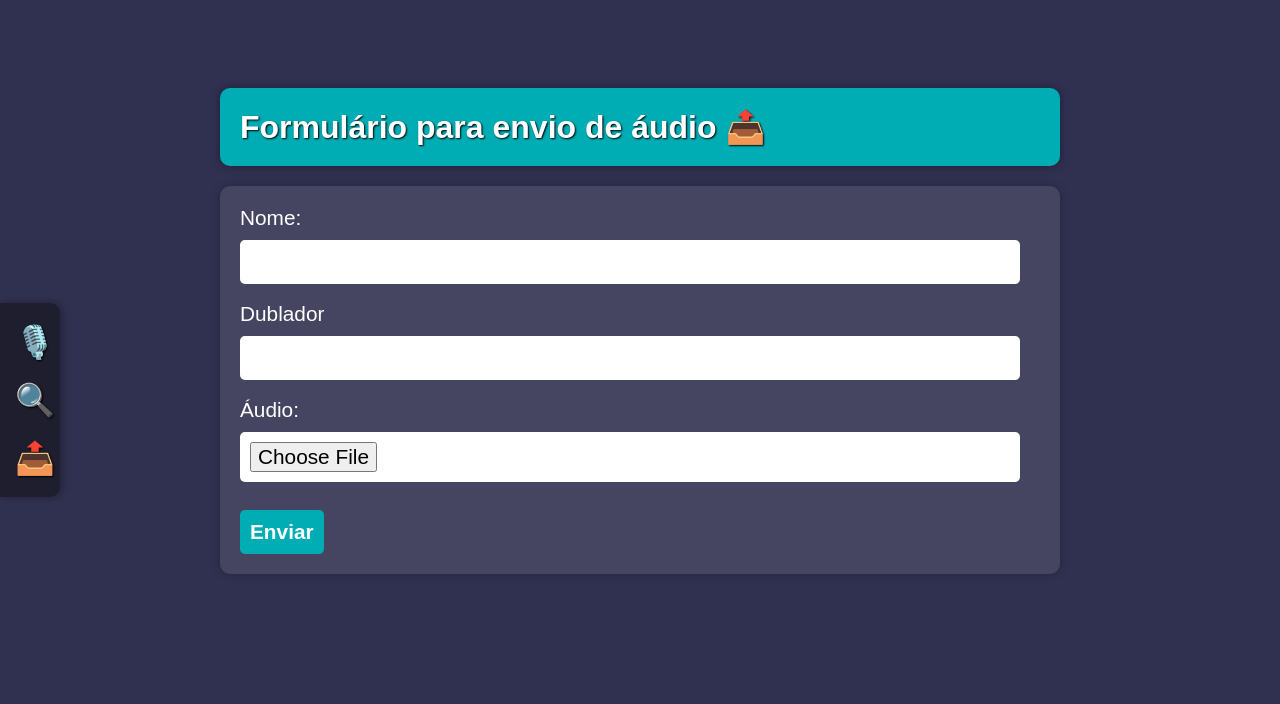
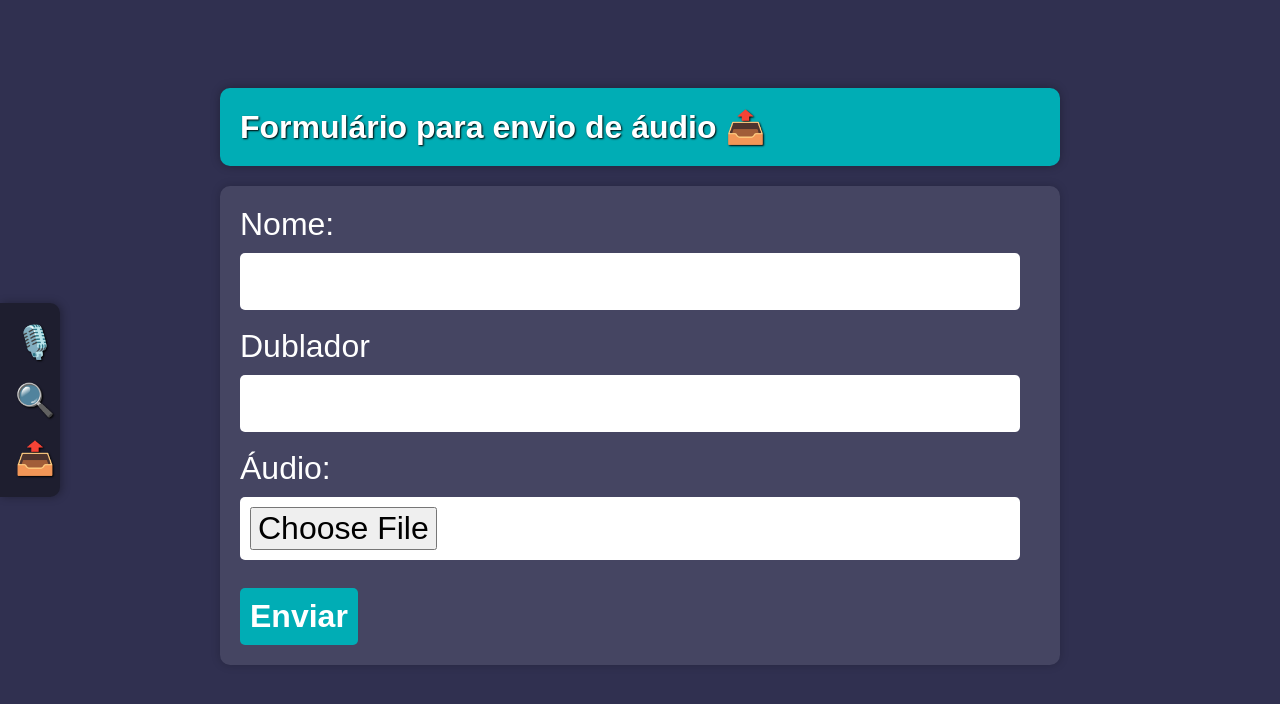
Before and after one commit to VitorFonseca123/Vozes_BD, a Flask app: page / in a window 1280 px wide. Shown: the top 704 px of the page. Run offline with Flask 3, Linux system fonts and the light colour scheme; parts of the project's set-up code (start-up, migrations or seed data) failed here and were passed over.

Commit message:
Aumentando tamanho da fonte

```diff
--- a/static/style.css
+++ b/static/style.css
@@ -31,7 +31,7 @@ form {
 form input,
 form button,
 form label {
-  font-size: 1.3rem;
+  font-size: xx-large;
 }
 
 input {
@@ -72,7 +72,7 @@ table{
   border-collapse: collapse;
 }
 table th{
-  background-color: #405030;
+  background-color: #00479c;
 }
 table tr:nth-child(even){
   background-color: #304050;
```
